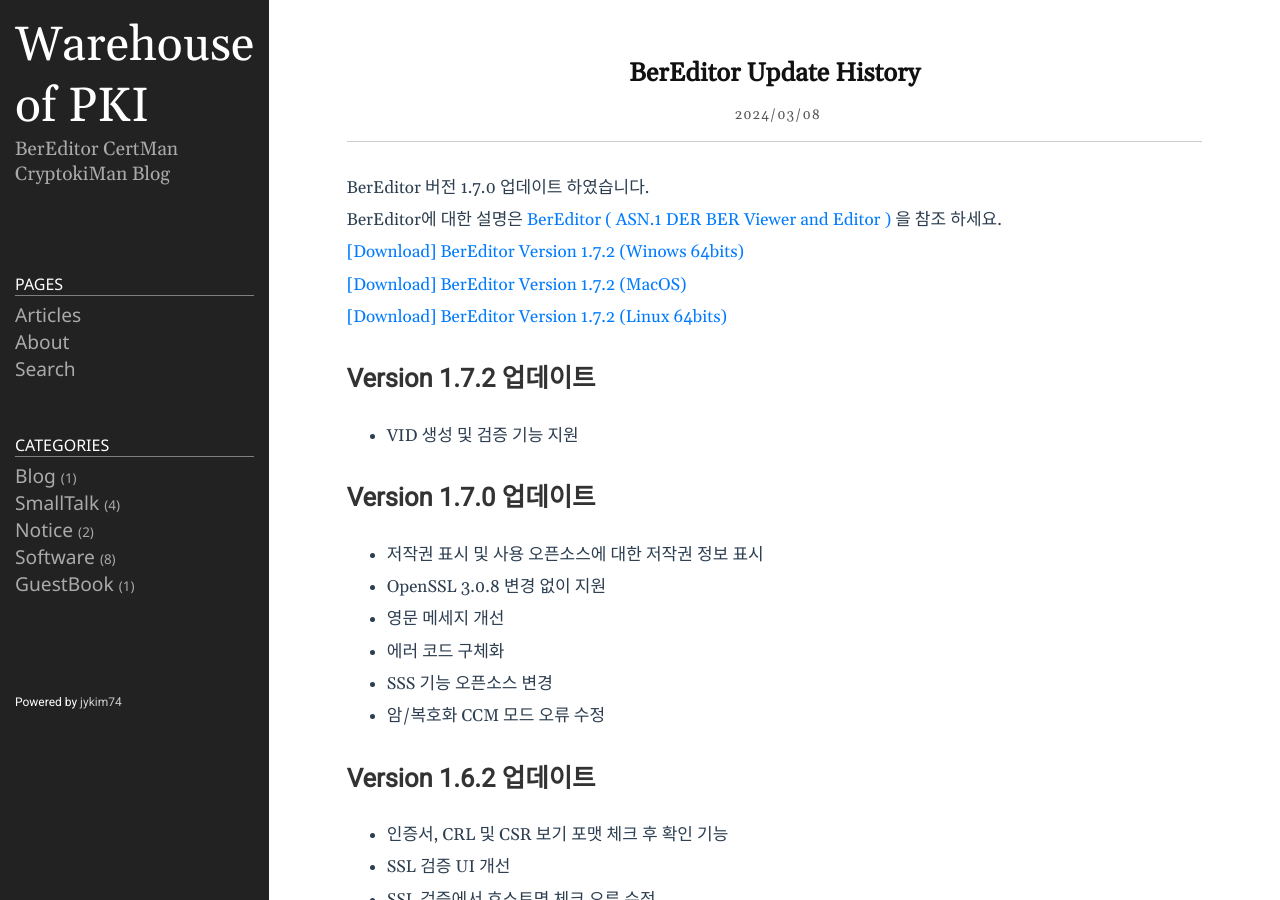
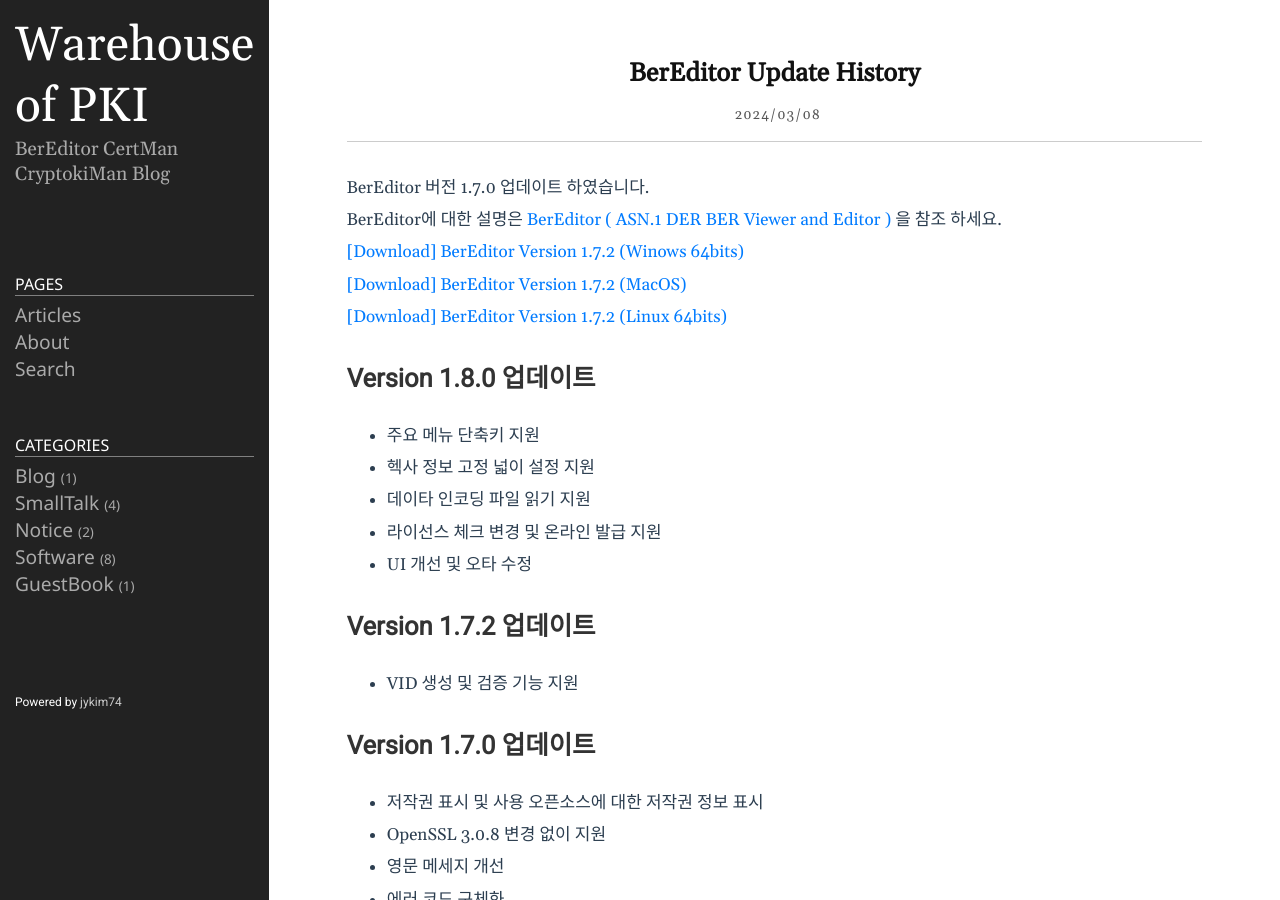
Before and after one commit to jykim74/jykim74.github.io, a Jekyll site: the page built from _posts/2024-03-08-BerEditorUpdate.md, in a window 1280 px wide and 900 px high. Built offline with Jekyll 4.4.1, drawn with Linux system fonts in a browser that asks for light colours; nearby versions of some CDN libraries; comment, search, counter and statistics services are not loaded.

Commit message:
Update 2024-03-08-BerEditorUpdate.md

```diff
--- a/_posts/2024-03-08-BerEditorUpdate.md
+++ b/_posts/2024-03-08-BerEditorUpdate.md
@@ -10,6 +10,13 @@
 [\[Download\] BerEditor Version 1.7.2 (Winows 64bits)](https://jykim74.github.io/msi/BerEditor-enV172.msi)
 [\[Download\] BerEditor Version 1.7.2 (MacOS)](https://jykim74.github.io/dmg/BerEditorV172.dmg)
 [\[Download\] BerEditor Version 1.7.2 (Linux 64bits)](https://jykim74.github.io/zip/BerEditorV172.zip)
+
+## Version 1.8.0 업데이트
+- 주요 메뉴 단축키 지원
+- 헥사 정보 고정 넓이 설정 지원
+- 데이타 인코딩 파일 읽기 지원
+- 라이선스 체크 변경 및 온라인 발급 지원
+- UI 개선 및 오타 수정
 
 ## Version 1.7.2 업데이트
 - VID 생성 및 검증 기능 지원
```
